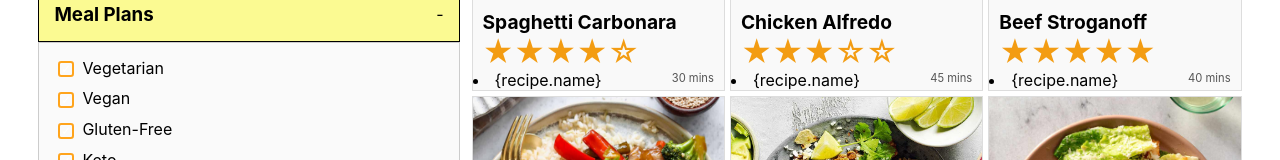
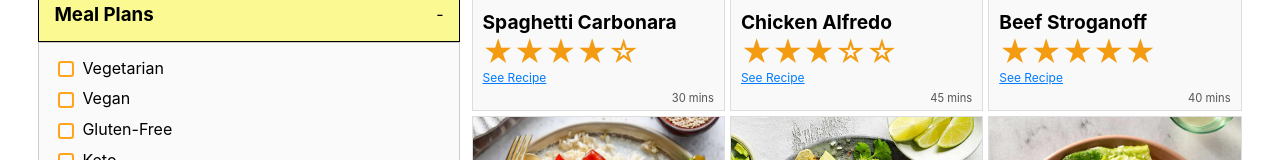
Before and after one commit to ntrem071/EasyEats, a React (Create React App) app in the folder my-react-app/: page /EasyEats/recipe in a window 1280 px wide. Shown: the part 485-645 px from the top of the page. Built offline with nearby package versions, Linux system fonts and the light colour scheme.

Commit message:
test links

```diff
--- a/my-react-app/src/pages/Recipes.jsx
+++ b/my-react-app/src/pages/Recipes.jsx
@@ -2,7 +2,6 @@ import React, { useState, useEffect } from 'react';
 import { useNavigate } from 'react-router-dom';
 import './Recipes.css';
 import { FaSearch } from "react-icons/fa";
-import { Link } from 'react-router-dom';
 
 import r1 from '../img/r1.png';
 import r2 from '../img/r2.png';
@@ -332,16 +331,12 @@ function renderRecipeCards(page) {
         <img src="${recipe.image}" alt="${recipe.title}">
         <h2>${recipe.title}</h2>
         <div class="rating">${recipe.rating}</div>
-          <li>
-            <Link to={${recipe.id}}>{recipe.name}</Link>
-          </li>
+        <a href="${recipe.link}">See Recipe</a>
         <div class="duration">${recipe.duration}</div>
-
       `;
       userCardsContainer.appendChild(card);
     });
   }
-
 
 
 function renderPagination() {
```
Lines whose indentation alone changed are shown as unchanged.
